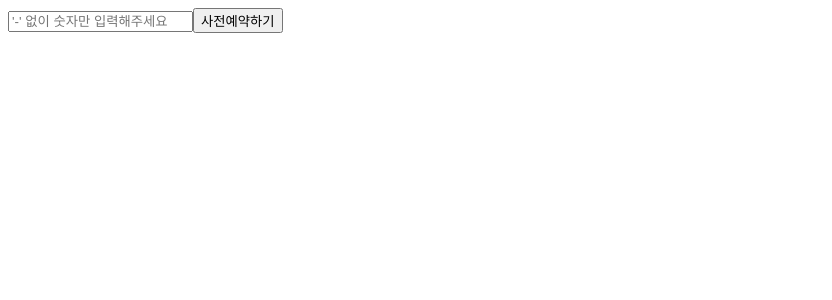
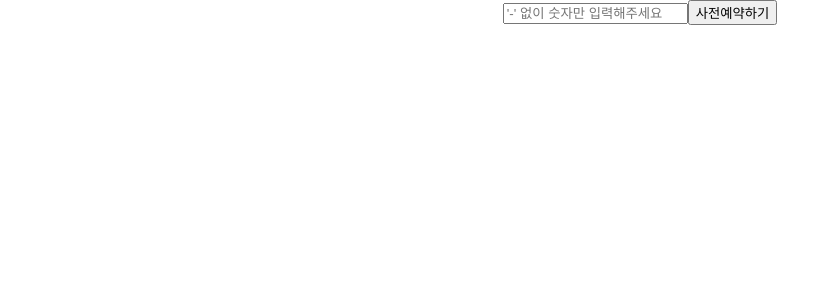
Before and after one commit to o-henry/Cookie_Run_Project, a React (Create React App) app: page / in a window 1280 px wide. Shown: the top 300 px of the page, without its empty margins (0-832 px from the left). Built offline with nearby package versions, Linux system fonts and the light colour scheme.

Commit message:
Update sass directory

```diff
--- a/package.json
+++ b/package.json
@@ -7,11 +7,13 @@
     "@testing-library/jest-dom": "^4.2.4",
     "@testing-library/react": "^9.3.2",
     "@testing-library/user-event": "^7.1.2",
+    "@types/classnames": "^2.2.10",
     "@types/jest": "^25.1.4",
     "@types/node": "^13.9.0",
     "@types/react": "^16.9.23",
     "@types/react-dom": "^16.9.5",
     "apollo-boost": "^0.4.7",
+    "classnames": "^2.2.6",
     "graphql": "^14.6.0",
     "node-sass": "^4.13.1",
     "react": "^16.13.0",
--- a/src/components/atoms/Input/Input.tsx
+++ b/src/components/atoms/Input/Input.tsx
@@ -1,4 +1,7 @@
-import React from 'react'
+import React from 'react';
+import 'sass/main.scss';
+import classNames from 'classnames';
+
 
 interface Props {
     // input state value
@@ -7,12 +10,14 @@ interface Props {
     placeholder?: string;
     // onChange setState handler
     onChange?: (e: React.ChangeEvent<HTMLInputElement>) => void;
-
+    // style
+    style?: string;
 }
 
-function Input({ value, placeholder, onChange }: Props): React.ReactElement {
+function Input({ value, placeholder, onChange, style }: Props): React.ReactElement {
     return (
         <input
+            className={classNames('Input', style)}
             type="text"
             value={value}
             placeholder={placeholder}
@@ -21,5 +26,10 @@ function Input({ value, placeholder, onChange }: Props): React.ReactElement {
     )
 }
 
+Input.defaultProps = {
+    style: ''
+};
+
+
 
 export default Input
--- a/src/pages/Reservation/templates/ResvTemplate.tsx
+++ b/src/pages/Reservation/templates/ResvTemplate.tsx
@@ -1,4 +1,5 @@
 import React from 'react';
+import 'sass/main.scss'
 
 interface Props {
     content: React.ReactNode;
@@ -6,10 +7,13 @@ interface Props {
 
 function ResvTemplate({ content }: Props): React.ReactElement {
     return (
-        <div>
+        <div className='ResvTemplate'>
             {content}
         </div>
     );
 };
 
+
+
+
 export default ResvTemplate;
--- /dev/null
+++ b/src/sass/abstract/_mixin.scss
@@ -0,0 +1,19 @@
+@import 'utils';
+
+@mixin mobile {
+  @media (min-width: #{$breakpoint-mobile}) and (max-width: #{$breakpoint-tablet - 1px}) {
+    @content;
+  }
+}
+
+@mixin tablet {
+  @media (min-width: #{$breakpoint-tablet}) and (max-width: #{$breakpoint-desktop - 1px}) {
+    @content;
+  }
+}
+
+@mixin desktop {
+  @media (min-width: #{$breakpoint-desktop}) {
+    @content;
+  }
+}
--- a/src/sass/abstract/_utils.scss
+++ b/src/sass/abstract/_utils.scss
@@ -0,0 +1,30 @@
+// Breakpoints
+$breakpoint-mobile: 320px;
+$breakpoint-tablet: 600px;
+$breakpoint-desktop: 1024px;
+
+// font-weight
+$light: 200;
+$regular: 400;
+$bold: 600;
+
+// font-size
+$small: 0.9rem;
+$medium: 1.5rem;
+$big: 2.5rem;
+
+// color
+$white: white;
+
+// letter-spacing
+$short: 0.3rem;
+
+// header
+$header-font-weight: $bold;
+$header-font-size: $big;
+$header-font-space: $short;
+$header-padding: 1.5rem 0 2rem 0;
+
+// content
+$content-padding: 1rem 0 0 0;
+$content-font-weight: $bold;
--- a/src/sass/atoms/_fonts.scss
+++ /dev/null
@@ -1,25 +0,0 @@
-// font-weight
-$light: 200;
-$regular: 400;
-$bold: 600;
-
-// font-size
-$small: 0.9rem;
-$medium: 1.5rem;
-$big: 2.5rem;
-
-// color
-$white: white;
-
-// letter-spacing
-$short: 0.3rem;
-
-// header
-$header-font-weight: $bold;
-$header-font-size: $big;
-$header-font-space: $short;
-$header-padding: 1.5rem 0 2rem 0;
-
-// content
-$content-padding: 1rem 0 0 0;
-$content-font-weight: $bold;
--- a/src/sass/atoms/_input.scss
+++ b/src/sass/atoms/_input.scss
@@ -1 +1,4 @@
-@import '../atoms/fonts';
+@import '../abstract/utils';
+
+.Input {
+}
--- a/src/sass/main.scss
+++ b/src/sass/main.scss
@@ -2,12 +2,11 @@
 
 html,
 body {
-    height: 100%;
-    font-family: 'Jua', sans-serif;
+  font-family: 'Jua', sans-serif;
 }
 
-/* _reset.scss */
-@import 'abstract/reset', 'abstract/utils';
+/* abstract */
+@import 'abstract/reset', 'abstract/utils', 'abstract/mixin';
 
 /*  layout */
 @import 'layout/grid';
@@ -20,6 +19,3 @@ body {
 
 /* templates */
 @import 'templates/reservation';
-
-/* pages */
-@import 'pages/Reservation';
--- a/src/sass/templates/_reservation.scss
+++ b/src/sass/templates/_reservation.scss
@@ -0,0 +1,5 @@
+.ResvTemplate {
+  display: flex;
+  justify-content: center;
+  align-items: center;
+}
```
Also changed, not shown: .prettierrc.js, 1 other file (tests, documents, lock files or other folders).
